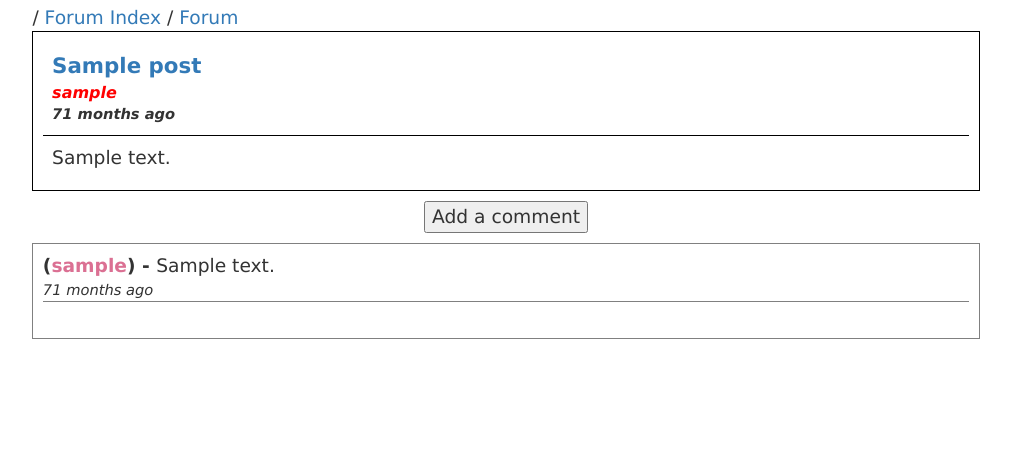
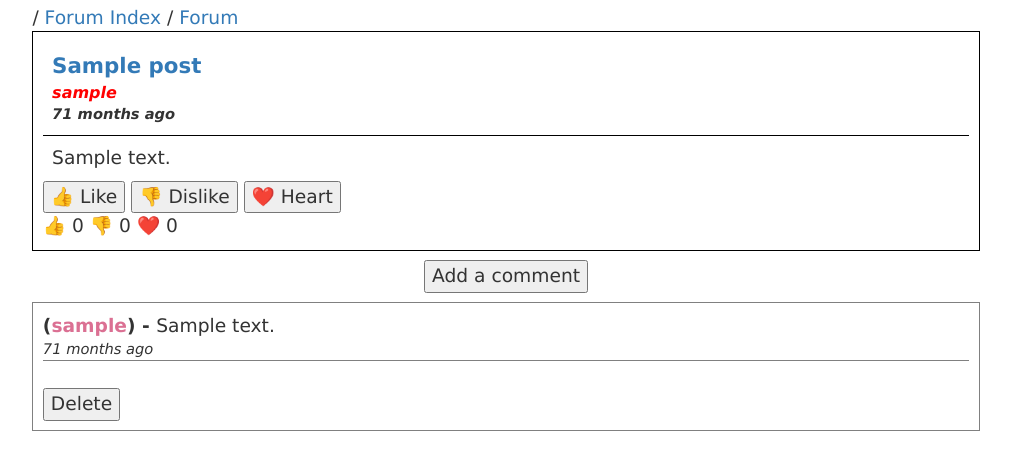
Before and after one commit to CircusCircus-Sunflower/CircusCircus, a Flask app: page /viewpost?post=1 in a window 1280 px wide. Shown: the part 51-521 px from the top of the page, without its empty margins (134-1145 px from the left). Run offline with Flask 3, Linux system fonts and the light colour scheme; a user stored in the database is signed in; tables that the repository leaves empty hold one stand-in row (values such as "Sample post"); some libraries are stand-ins or nearby versions.

Commit message:
Emojis added

```diff
--- a/forum/templates/subforum.html
+++ b/forum/templates/subforum.html
@@ -45,6 +45,7 @@
 	<div class="post">
 		<div class="posttitle">
 		<a href="/viewpost?post={{ post.id }}">{{ post.title }}</a>
+		<span class="comment-count">({{ post.comments | length}} comments)</span> # Allows access to all the comments with
 		</div>
 		<div class="postusername">
 			by <b {% if post.user.admin %} style="color: red;" {% endif %}> {{post.user.username}}</b>
--- a/forum/templates/viewpost.html
+++ b/forum/templates/viewpost.html
@@ -16,6 +16,24 @@
 	<div class="postcontent">
 		{{post.content}}
 	</div>
+
+	<div class="reactions">
+	<form action="/react/{{ post.id }}/like" method="POST" style="display:inline;">
+		<button type="submit">👍 Like</button>
+	</form>
+	<form action="/react/{{ post.id }}/dislike" method="POST" style="display:inline;">
+		<button type="submit">👎 Dislike</button>
+	</form>
+	<form action="/react/{{ post.id }}/heart" method="POST" style="display:inline;">
+		<button type="submit">❤️ Heart</button>
+	</form>
+</div>
+
+<div class="reaction-counts">
+	👍 {{ post.reactions | selectattr('reaction_type', 'equalto', 'like') | list | length }}
+	👎 {{ post.reactions | selectattr('reaction_type', 'equalto', 'dislike') | list | length }}
+	❤️ {{ post.reactions | selectattr('reaction_type', 'equalto', 'heart') | list | length }}
+</div>
 
 
 </div>
@@ -54,6 +72,13 @@
 	</div>
 	<br>
 
+	{% if current_user.is_authenticated and current_user.id == comment.user_id%}
+	<form action="/delete_comment/{{ comment.id}}" method="POST" style="display:inline;">
+		<button type="submit">Delete</button>
+		</form>
+		{% endif %}
+	</div>
+
 {% endfor %}
 </div>
 {% endif %}
```
Also changed, not shown: Emoji.py (added).
